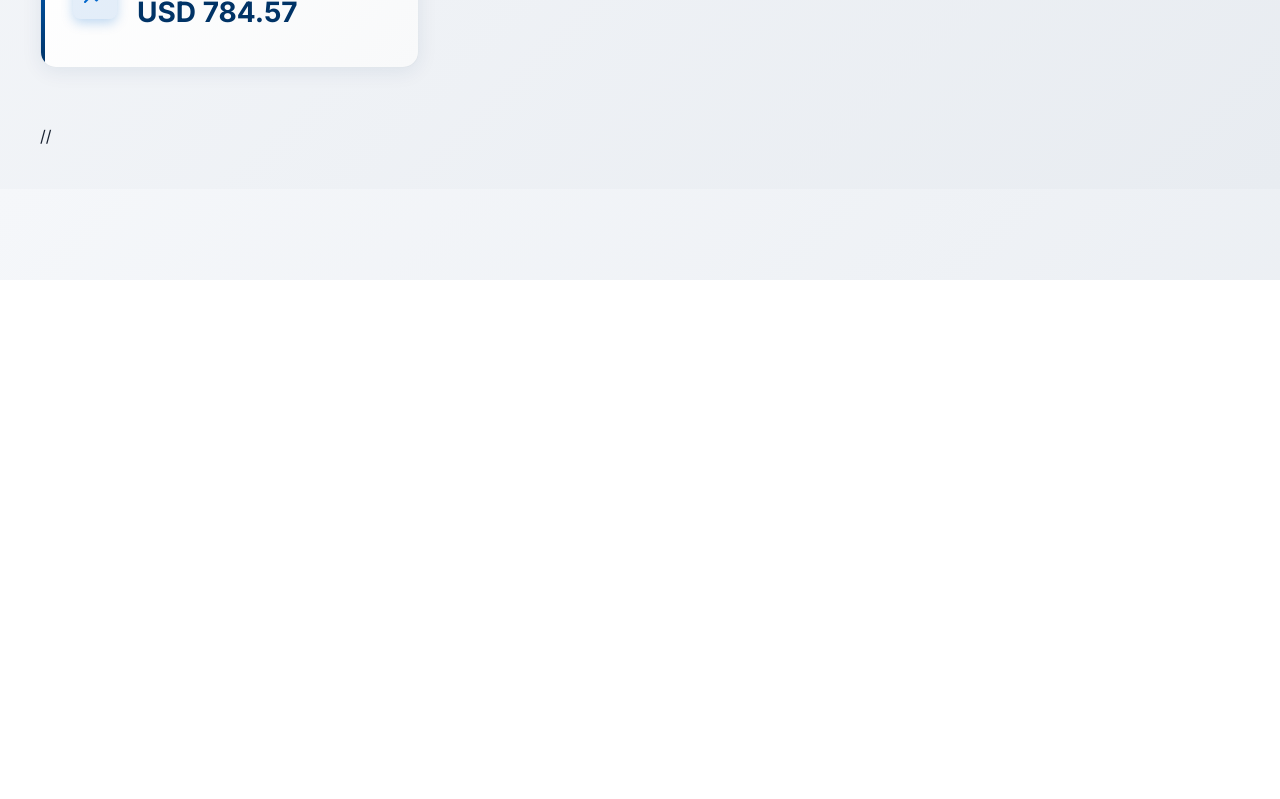
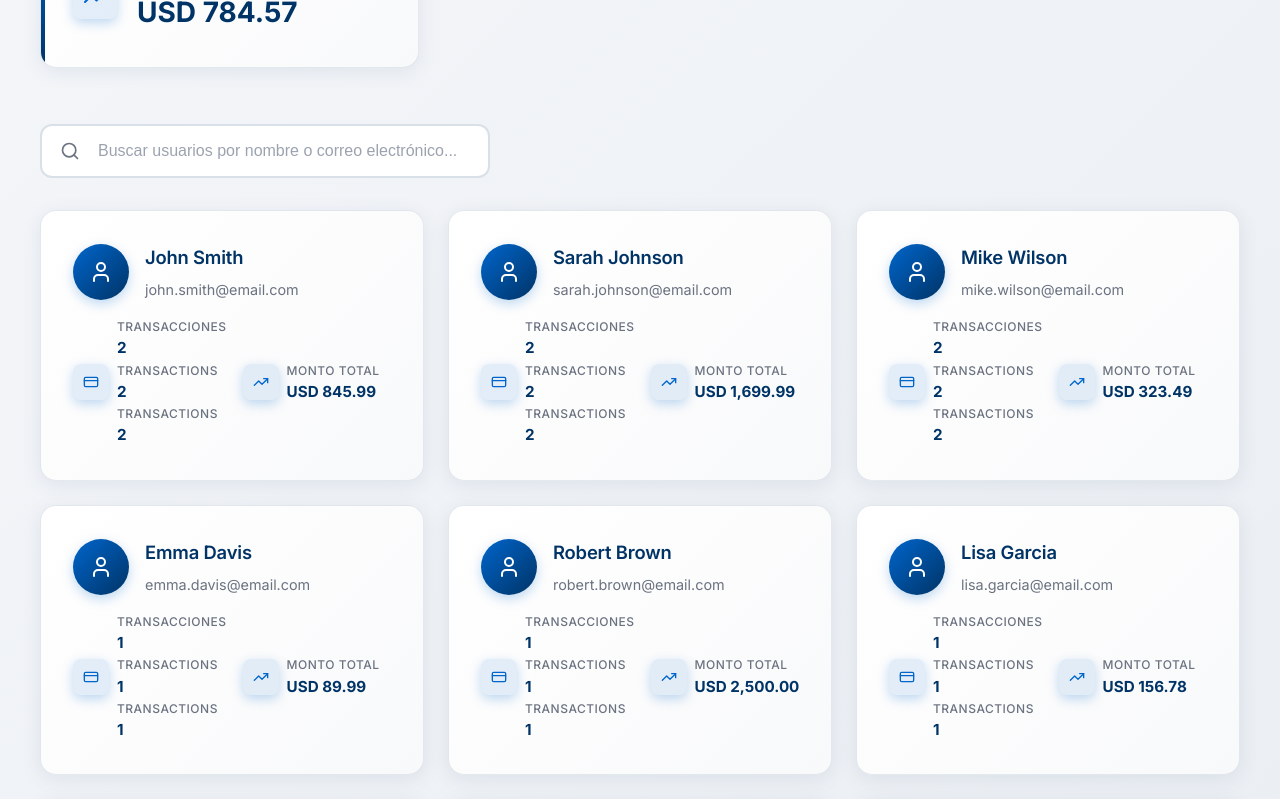
Before and after one commit to mio92/pagos-en-linea, a React (Create React App) app: page / in a window 1280 px wide. Shown: the part 520-1319 px from the top of the page. Before the commit the page ends 800 px from the top, so only its background shows below. Built offline with nearby package versions, Linux system fonts and the light colour scheme.

Commit message:
Merge con main

```diff
--- a/src/components/Dashboard.tsx
+++ b/src/components/Dashboard.tsx
@@ -10,6 +10,7 @@ import { formatCurrency } from '../utils/dataProcessing';
 const Dashboard: React.FC = () => {
   const [selectedUser, setSelectedUser] = useState<UserWithTransactions | null>(null);
 
+  const [searchTerm, setSearchTerm] = useState('');
 
   const usersWithTransactions = useMemo(() => {
     return processUserTransactions(mockUsers, mockTransactions);
@@ -19,7 +20,14 @@ const Dashboard: React.FC = () => {
     return calculateTransactionSummary(mockTransactions);
   }, []);
 
+  const filteredUsers = useMemo(() => {
+    if (!searchTerm) return usersWithTransactions;
 
+    return usersWithTransactions.filter(user =>
+      user.name.toLowerCase().includes(searchTerm.toLowerCase()) ||
+      user.email.toLowerCase().includes(searchTerm.toLowerCase())
+    );
+  }, [usersWithTransactions, searchTerm]);
 
   if (selectedUser) {
     return (
@@ -79,7 +87,35 @@ const Dashboard: React.FC = () => {
         </div>
       </div>
 
-      //
+
+      <div className="dashboard-controls">
+        <div className="search-container">
+          <Search size={20} />
+          <input
+            type="text"
+            placeholder="Buscar usuarios por nombre o correo electrónico..."
+            value={searchTerm}
+            onChange={(e) => setSearchTerm(e.target.value)}
+            className="search-input"
+          />
+        </div>
+      </div>
+      <div className="users-grid">
+        {filteredUsers.map(user => (
+          <UserCard
+            key={user.id}
+            user={user}
+            onClick={() => setSelectedUser(user)}
+          />
+        ))}
+      </div>
+
+      filteredUsers.length === 0 && (
+        <div className="empty-state">
+          <p>No se encontraron usuarios que coincidan con tu búsqueda.</p>
+        </div>
+      )
+
 
 
     </div>
```
